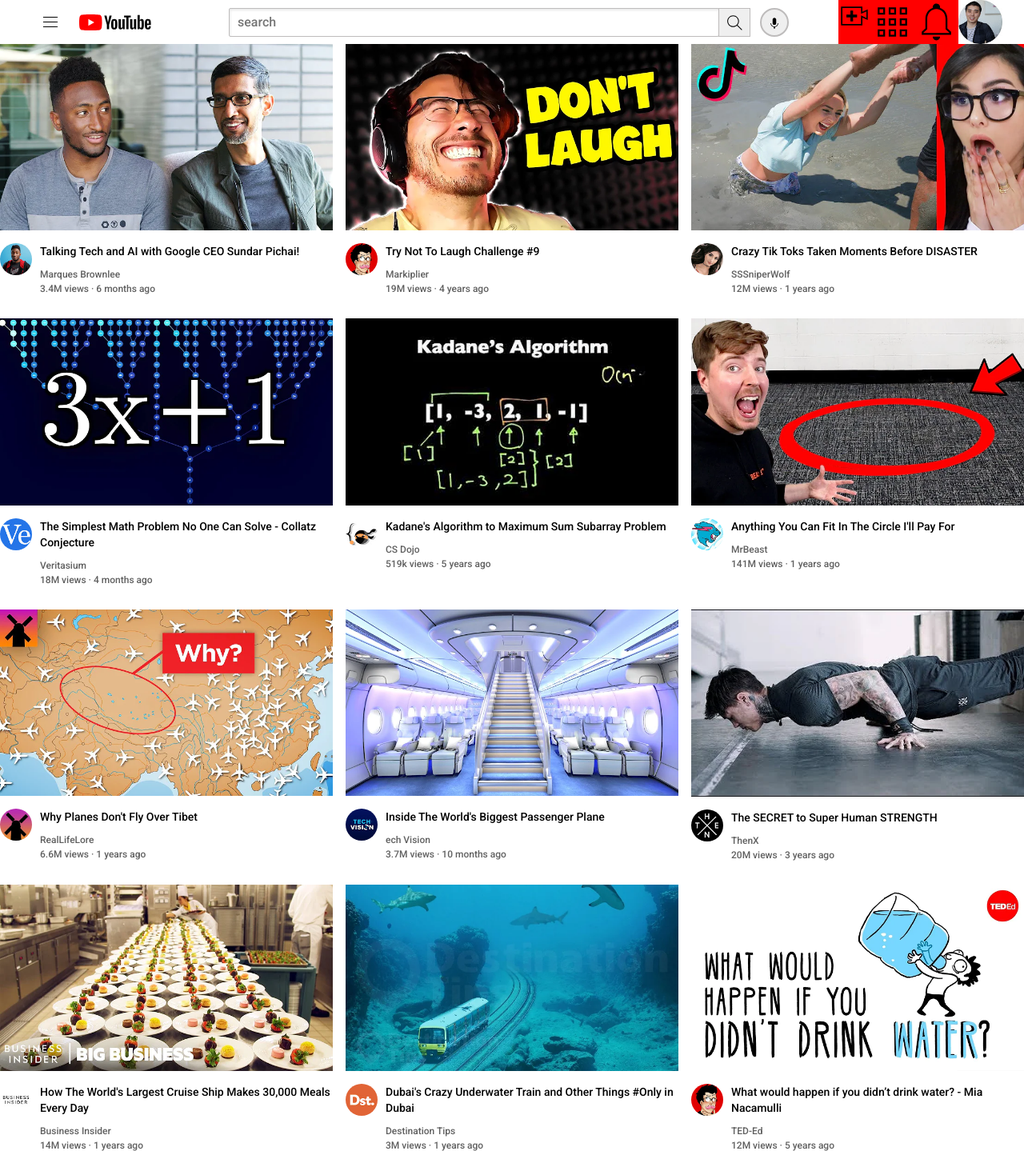
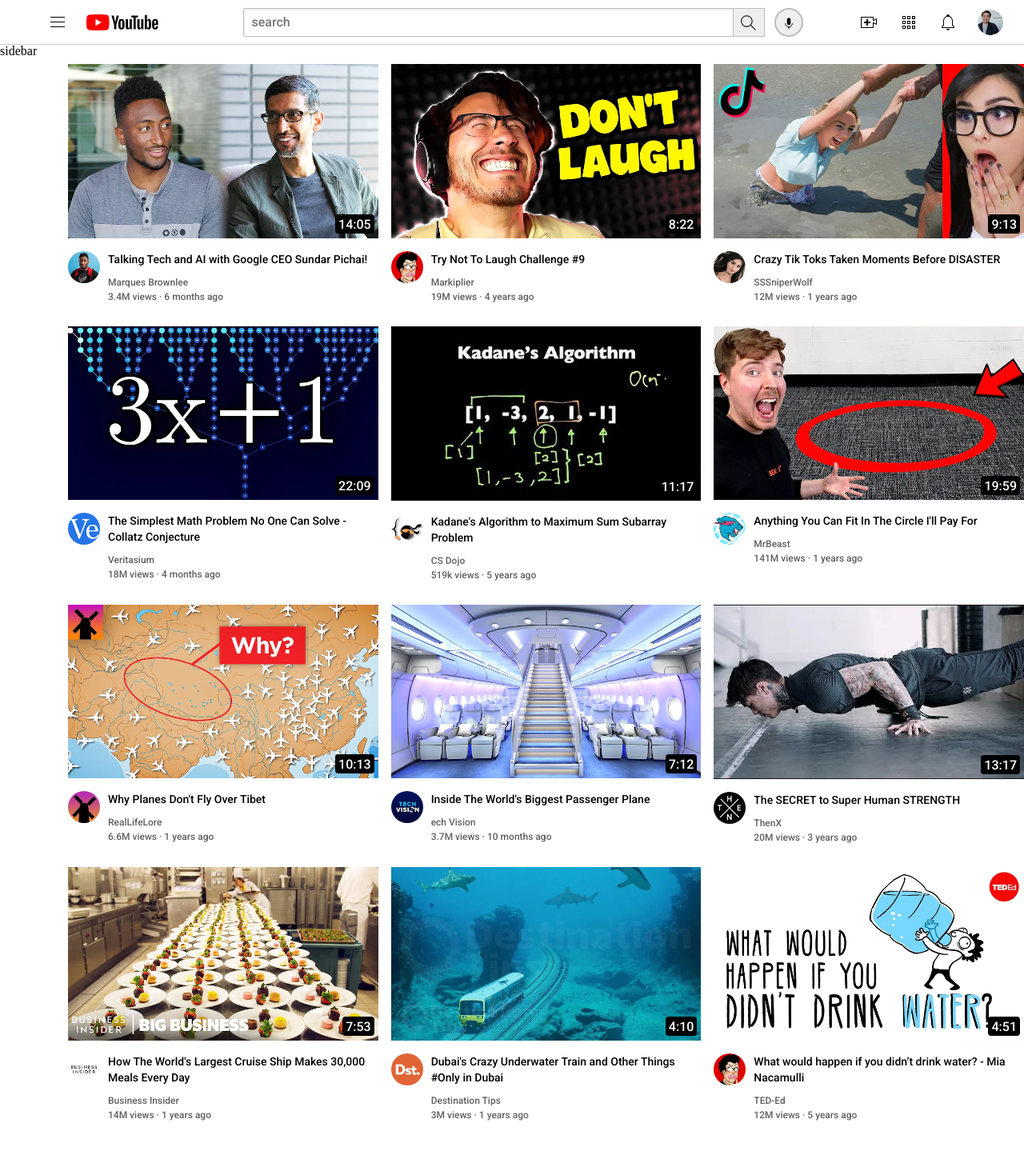
Before and after one commit to itzzmerkraja/Youtube.com-clone, a plain HTML site: page youtube.html in a window 1280 px wide. Shown: the whole page at 80% size. After the commit the page ends 1401 px from the top, so only its background shows below. Drawn offline with Linux system fonts and the light colour scheme.

Commit message:
header icon

```diff
--- a/Style/general.css
+++ b/Style/general.css
@@ -6,4 +6,6 @@ p{
 }
 body{
     margin: 0;
+    padding-top: 80px;
+    padding-left: 85px;
 }
--- a/Style/header.css
+++ b/Style/header.css
@@ -1,8 +1,18 @@
 .header{
     height: 55px;
-    display: flex;
+    display:    flex;
     flex-direction: row;
     justify-content: space-evenly;
+    position: fixed;
+    top: 0;
+    left: 0;
+    right: 0;
+    z-index: 100;
+    background-color: white;
+    border-bottom: 1px;
+    border-bottom-style: solid;
+    border-bottom-color: rgb(204, 200, 200);
+
 }
 .left-section{
     display: flex;
@@ -34,11 +44,13 @@
     border-style: solid;
     border-color: rgb(190, 188, 188);
     border-radius: 2px;
-    box-shadow: inset 1px 2px 3px rgba(0, 0, 0, 0.09);
+    box-shadow: inset 1px 2px 3px rgba(0, 0, 0, 0.07);
+    width: 0;
 }
 .search-bar::placeholder{
     font-family: Roboto, Arial;
     font-size: 16px;
+
 }
 .search-button{
     width: 40px;
@@ -70,15 +82,25 @@
 }
 
 .right-section{
-
-    background-color: red;
+    width:180px;
+    margin-right: -10px;
     display: flex;
+    justify-content: space-between;
+    align-items: center;
+    flex-shrink: 0;
 
 
 }
 .upload-icon{
-    height: 40px;
+    height: 24px;
 }
-.upload-icon{
-    height: 40px;
+.youtube-apps{
+    height: 24px;
 }
+.notifications-icon{
+    height: 24px;
+}
+.my-channel{
+    height: 32px;
+    border-radius: 16px;
+}
--- /dev/null
+++ b/Style/sidebar.css
@@ -0,0 +1,8 @@
+.sidebar{
+    position: fixed;
+    left: 0;
+    bottom: 0;
+    top: 55px;
+    width: 72px;
+    background-color: white;
+}
--- a/Style/video.css
+++ b/Style/video.css
@@ -22,6 +22,7 @@
 }
 .Thumbnail-row{
     margin-bottom: 12px;
+    position: relative;
 }
 .video-author,
 .video-stats{
@@ -37,4 +38,16 @@
     grid-template-columns: 1fr 1fr 1fr;
     column-gap: 16px;
     row-gap: 30px;
-    }
+}
+.video-time{
+    font-family: Roboto,Arial;
+    font-size: 500;
+    background-color: black;
+    color: white;
+    position: absolute;
+    bottom: 10px;
+    right: 5px;
+    border-radius: 4px;
+    padding: 3px 4px 2px 4px;
+
+}
--- a/youtube.html
+++ b/youtube.html
@@ -9,6 +9,7 @@
     <link rel="stylesheet" href="Style/general.css">
     <link rel="stylesheet" href="Style/header.css">
     <link rel="stylesheet" href="Style/video.css">
+    <link rel="stylesheet" href="Style/sidebar.css">
 </head>
 <body>
     <div class="header">
@@ -30,13 +31,17 @@
             <img class="notifications-icon" src="image/icon/notifications.svg">
             <img class="my-channel" src="image/channel-image/my-channel.jpeg" >
         </div>
-
     </div>
-
+    <div class="sidebar">
+        sidebar
+    </div>
     <div class="video-grid">
         <div class="video-preview">
             <div class="Thumbnail-row">
                 <img class="image" src="image/thumbnail-1 (1).webp" >
+                <div class="video-time">
+                    14:05
+                </div>
             </div>
             <div class="video-info-grid">
                 <div class="channel-pic">
@@ -58,6 +63,9 @@
         <div class="video-preview">
             <div class="Thumbnail-row">
                 <img class="image" src="image/thumbnail-2.webp" >
+                <div class="video-time">
+                    8:22
+                </div>
             </div>
             <div class="video-info-grid">
                 <div class="channel-pic">
@@ -79,6 +87,9 @@
         <div class="video-preview">
             <div class="Thumbnail-row">
                 <img class="image" src="image/thumbnail-3.webp" >
+                <div class="video-time">
+                    9:13
+                </div>
             </div>
             <div class="video-info-grid">
                 <div class="channel-pic">
@@ -100,6 +111,9 @@
         <div class="video-preview">
             <div class="Thumbnail-row">
                 <img class="image" src="image/thumbnail-4.webp" >
+                <div class="video-time">
+                    22:09
+                </div>
             </div>
             <div class="video-info-grid">
                 <div class="channel-pic">
@@ -121,6 +135,9 @@
         <div class="video-preview">
             <div class="Thumbnail-row">
                 <img class="image" src="image/thumbnail-5.webp" >
+                <div class="video-time">
+                    11:17
+                </div>
             </div>
             <div class="video-info-grid">
                 <div class="channel-pic">
@@ -141,7 +158,10 @@
         </div>
         <div class="video-preview">
             <div class="Thumbnail-row">
-                <img class="image" src="image/thumbnail-6.webp" >
+                <img class="image" src="image/thumbnail-6.webp">
+                <div class="video-time">
+                    19:59
+                </div>
             </div>
             <div class="video-info-grid">
                 <div class="channel-pic">
@@ -163,6 +183,9 @@
         <div class="video-preview">
             <div class="Thumbnail-row">
                 <img class="image" src="image/thumbnail-7.webp" >
+                <div class="video-time">
+                    10:13
+                </div>
             </div>
             <div class="video-info-grid">
                 <div class="channel-pic">
@@ -184,6 +207,9 @@
         <div class="video-preview">
             <div class="Thumbnail-row">
                 <img class="image" src="image/thumbnail-8.webp" >
+                <div class="video-time">
+                    7:12
+                </div>
             </div>
             <div class="video-info-grid">
                 <div class="channel-pic">
@@ -204,7 +230,10 @@
         </div>
         <div class="video-preview">
             <div class="Thumbnail-row">
-                <img class="image" src="image/thumbnail-9.webp" >
+                <img class="image" src="image/thumbnail-9.webp">
+                <div class="video-time">
+                    13:17
+                </div>
             </div>
             <div class="video-info-grid">
                 <div class="channel-pic">
@@ -225,7 +254,10 @@
         </div>
         <div class="video-preview">
             <div class="Thumbnail-row">
-                <img class="image" src="image/thumbnail-10.webp" >
+                <img class="image" src="image/thumbnail-10.webp">
+                <div class="video-time">
+                    7:53
+                </div>
             </div>
             <div class="video-info-grid">
                 <div class="channel-pic">
@@ -246,7 +278,10 @@
         </div>
         <div class="video-preview">
             <div class="Thumbnail-row">
-                <img class="image" src="image/thumbnail-11.webp" >
+                <img class="image" src="image/thumbnail-11.webp">
+                <div class="video-time">
+                    4:10
+                </div>
             </div>
             <div class="video-info-grid">
                 <div class="channel-pic">
@@ -267,7 +302,10 @@
         </div>
         <div class="video-preview">
             <div class="Thumbnail-row">
-                <img class="image" src="image/thumbnail-12.webp" >
+                <img class="image" src="image/thumbnail-12.webp">
+                <div class="video-time">
+                    4:51
+                </div>
             </div>
             <div class="video-info-grid">
                 <div class="channel-pic">
```
